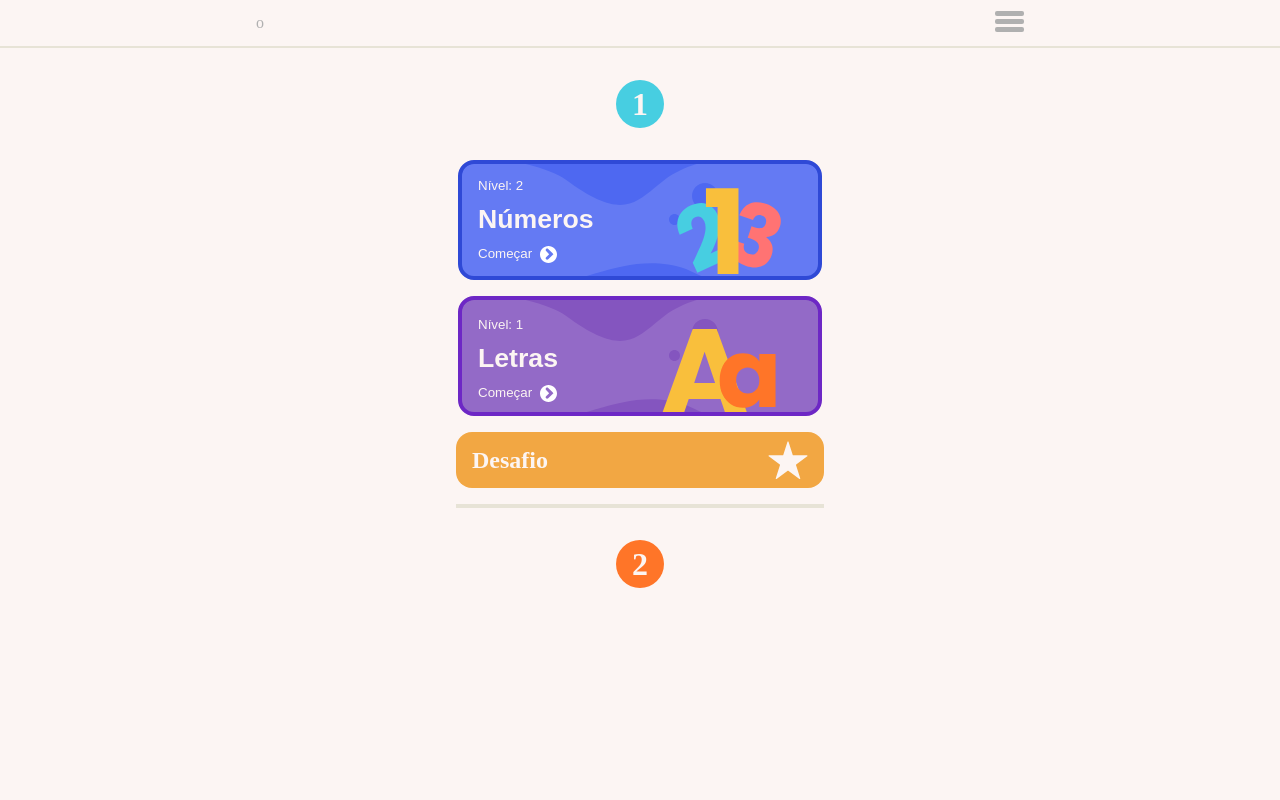
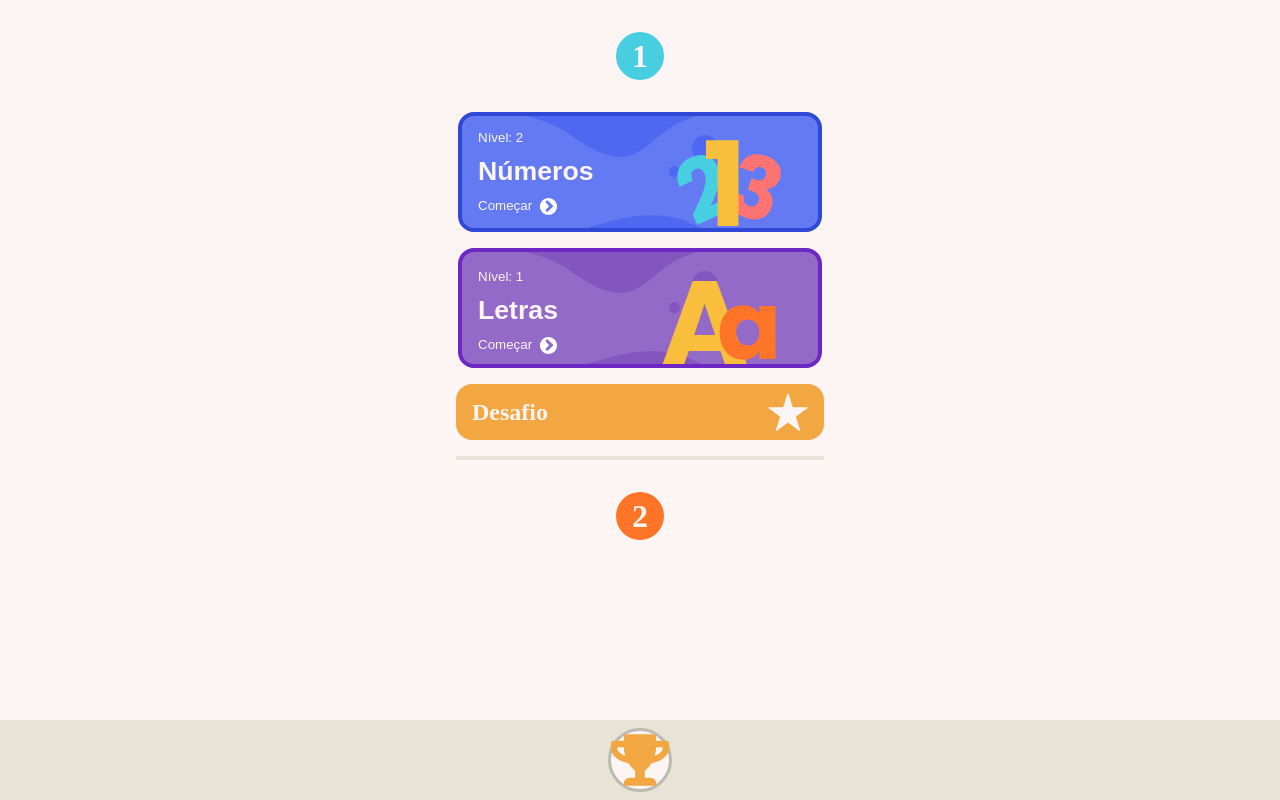
Before and after one commit to Brun0-marinh0/Ensinando-Libras, a Next.js app: page /selectQuiz in a window 1280 px wide. Built offline with nearby package versions, Linux system fonts and the light colour scheme.

Commit message:
estilizacao da tabela rank

```diff
--- a/src/pages/_app.tsx
+++ b/src/pages/_app.tsx
@@ -3,7 +3,7 @@ import { useRouter } from 'next/router'
 import { useEffect, useState } from 'react'
 
 
-import Navbar from '../components/Navbar'
+
 
 import '../styles/global.scss'
 
@@ -13,15 +13,10 @@ function MyApp({ Component, pageProps }: AppProps) {
 
   const [statusNavBar, setStatusNavbar] = useState(true)
 
-  useEffect(() => {
-    if (router.asPath == "/") {
-      setStatusNavbar(!statusNavBar)
-    }
-  }, [])
+
 
   return (
     <>
-      {statusNavBar ? <Navbar /> : null}
       <Component {...pageProps} />
     </>
   )
--- a/src/pages/selectQuiz.tsx
+++ b/src/pages/selectQuiz.tsx
@@ -3,6 +3,7 @@ import styles from './styles.module.scss'
 import NivelNumber from "../components/NivelNumber";
 import ButtonsQuest from '../components/ButtonsQuest';
 import ButtonsChallenge from '../components/ButtonChallenge';
+
 
 export default function selectQuiz(){
     return(
@@ -44,6 +45,11 @@ export default function selectQuiz(){
                 stylesColor={'var(--orange)'}
                 NivelNumber={2}
             />
+            <footer>
+                <a href="/rank">
+                    <img src="./img/trophy.svg" alt="" />
+                </a>
+            </footer>
         </div>
     )
 }
--- a/src/pages/styles.module.scss
+++ b/src/pages/styles.module.scss
@@ -6,6 +6,45 @@
     padding: var(--negativeSpace) 0;
     overflow-y: scroll;
     gap: 1rem;
+
+    footer{
+        background-color: var(--beige);
+        display: flex;
+        width: 100%;
+        height: 5rem;
+        position: fixed;
+        bottom: 0;
+        justify-content: center;
+        align-items: center;
+
+        a{
+            text-decoration: none;
+            background-color: var(--bg);
+            border: .2rem solid #bdbab1;
+            border-radius: 50%;
+            width: 4rem;
+            height: 4rem;
+            display: flex;
+            justify-content: center;
+            img{
+                width: 100%;
+                min-height: 2.5rem;
+                position: relative;
+                bottom: 0rem;
+                transition: .2s;
+            }
+            transition: .2s;
+
+            &:hover{
+                border: .2rem solid var(--blue);
+                img{
+                    bottom: .5rem;
+                    width: 4.5rem;
+                }
+            }
+        }
+
+    }
 }
 
 .frame {
```
Also changed, not shown: src/pages/rank/index.tsx (+17 -4 lines), src/pages/rank/styles.module.scss (added, +66 -0 lines), public/img/trophy.svg (added).
